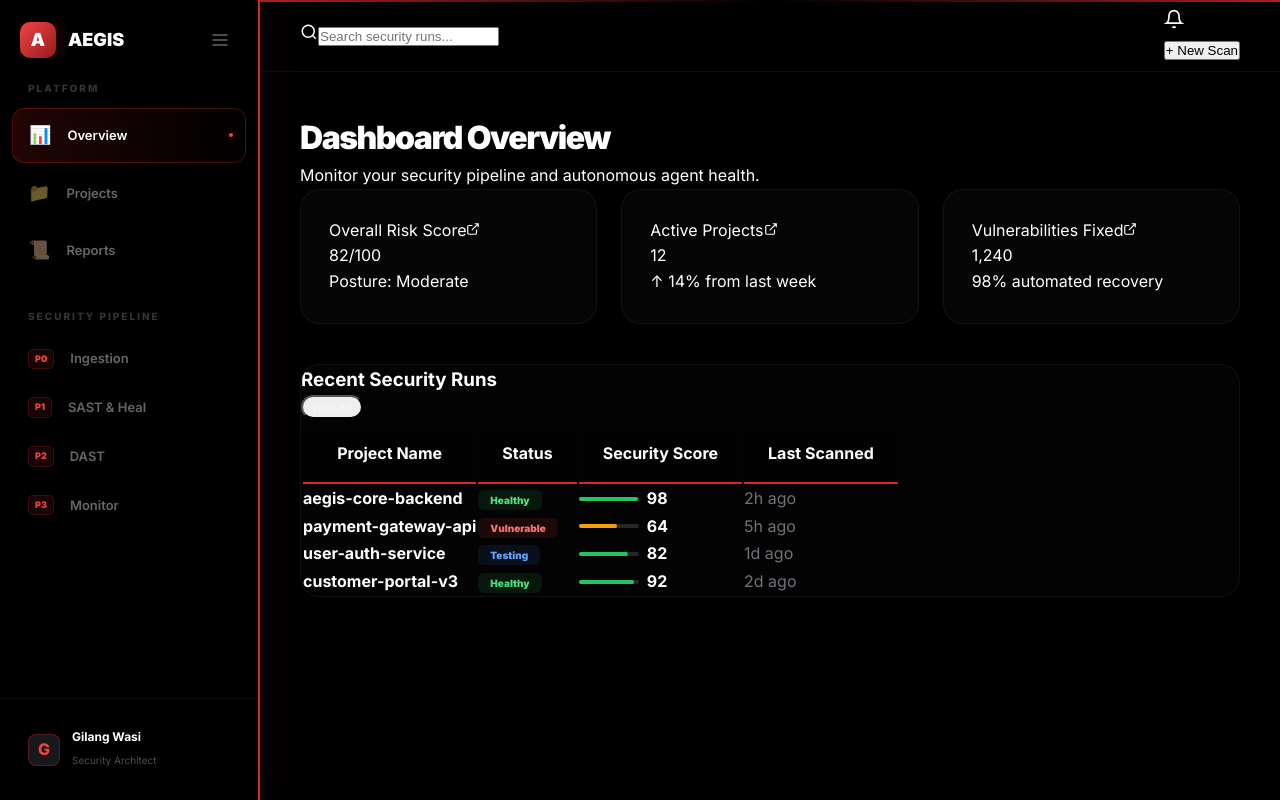
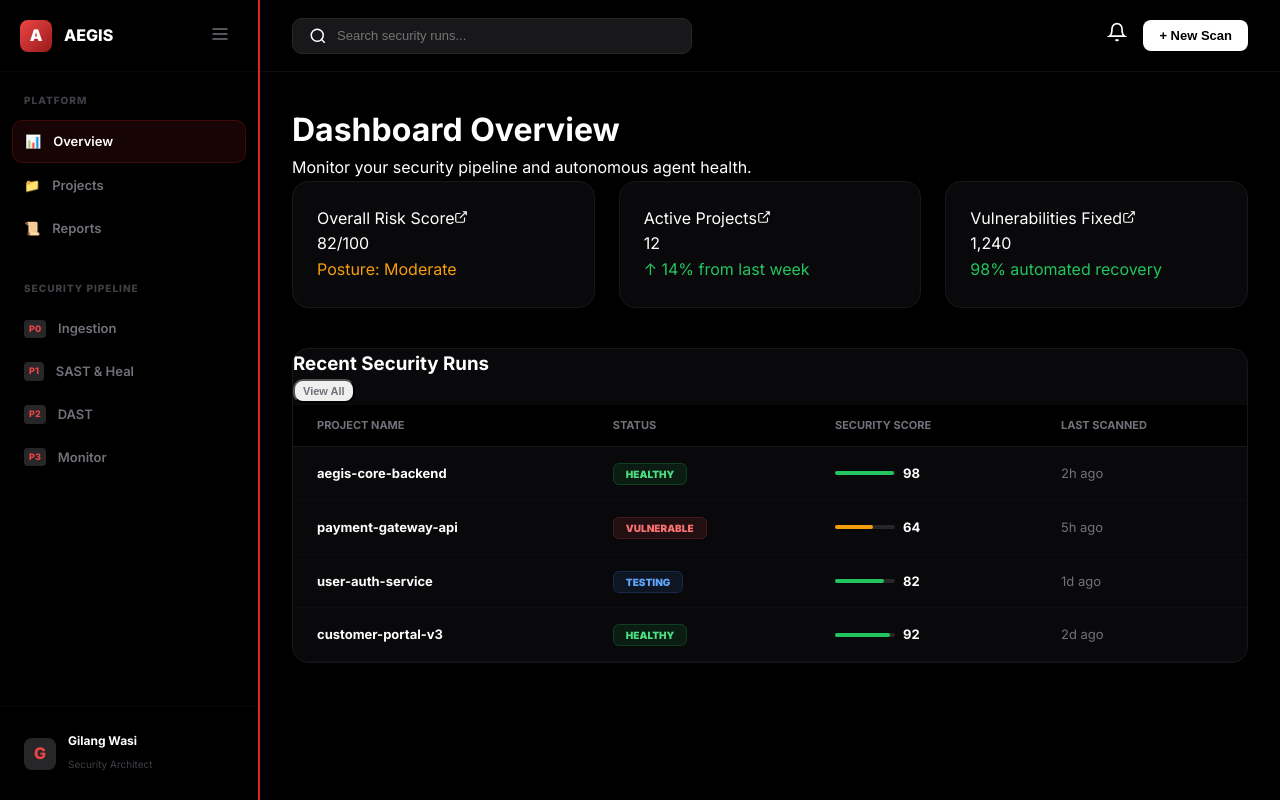
Before and after one commit to langss1/Aegisv2, a Next.js app in the folder aegis-teaser/: page /dashboard in a window 1280 px wide. Built offline with nearby package versions, Linux system fonts and the light colour scheme.

Commit message:
fix: stabilize dashboard layout and resolve overlapping UI elements

```diff
--- a/aegis-teaser/src/app/dashboard/dashboard.module.css
+++ b/aegis-teaser/src/app/dashboard/dashboard.module.css
@@ -5,37 +5,36 @@
   color: #fff;
   font-family: var(--font-inter), sans-serif;
   position: relative;
-  overflow: hidden;
+  width: 100%;
 }
 
-/* SideNav Base with Vertical Red Line */
+/* Sidebar Fixed with Red Line */
 .sideNav {
   width: 260px;
-  background: rgba(0, 0, 0, 0.95);
-  border-right: 2px solid #dc2626; /* The requested red line */
+  background: rgba(0, 0, 0, 0.98);
+  border-right: 2px solid #dc2626;
   display: flex;
   flex-direction: column;
   position: fixed;
   left: 0;
   top: 0;
   bottom: 0;
-  height: 100vh;
-  z-index: 100;
-  backdrop-filter: blur(40px);
-  transition: width 0.4s cubic-bezier(0.4, 0, 0.2, 1);
-  box-shadow: 10px 0 30px rgba(220, 38, 38, 0.05);
+  z-index: 1000;
+  transition: width 0.3s cubic-bezier(0.4, 0, 0.2, 1);
+  overflow: hidden;
 }
 
 .sideNav.collapsed {
-  width: 80px;
+  width: 72px;
 }
 
 .navHeader {
-  padding: 32px 20px;
+  height: 72px;
+  padding: 0 20px;
   display: flex;
   align-items: center;
   justify-content: space-between;
-  height: 80px;
+  border-bottom: 1px solid rgba(255, 255, 255, 0.03);
 }
 
 .brand {
@@ -44,130 +43,91 @@
   gap: 12px;
   text-decoration: none;
   color: white;
-  font-weight: 900;
-  font-size: 18px;
-  overflow: hidden;
+  font-weight: 800;
+  font-size: 16px;
+  white-space: nowrap;
 }
 
 .brandIcon {
-  width: 36px;
-  height: 36px;
+  width: 32px;
+  height: 32px;
   background: linear-gradient(135deg, #ef4444, #991b1b);
-  border-radius: 10px;
+  border-radius: 8px;
   display: flex;
   align-items: center;
   justify-content: center;
   font-weight: 900;
-  box-shadow: 0 0 20px rgba(220, 38, 38, 0.3);
   flex-shrink: 0;
 }
 
 .menuToggle {
   background: none;
   border: none;
-  color: rgba(255, 255, 255, 0.4);
+  color: #71717a;
   cursor: pointer;
   padding: 8px;
   border-radius: 8px;
   transition: all 0.2s ease;
-  display: flex;
-  align-items: center;
-  justify-content: center;
 }
 
 .menuToggle:hover {
   background: rgba(255, 255, 255, 0.05);
-  color: #ef4444;
+  color: white;
 }
 
 .navSections {
   flex: 1;
-  padding: 0 12px;
-  overflow-x: hidden;
+  padding: 20px 12px;
+  overflow-y: auto;
 }
 
-.navSection {
-  margin-bottom: 32px;
-}
+.navSection { margin-bottom: 32px; }
 
 .navSection label {
   display: block;
   font-size: 10px;
   font-weight: 800;
-  color: rgba(255, 255, 255, 0.2);
+  color: #3f3f46;
   text-transform: uppercase;
-  letter-spacing: 2px;
-  padding: 0 16px 12px;
+  letter-spacing: 1px;
+  padding: 0 12px 12px;
 }
 
 .navLink, .activeNavItem {
   display: flex;
   align-items: center;
-  gap: 16px;
-  padding: 12px 16px;
+  gap: 12px;
+  padding: 10px 12px;
   text-decoration: none;
   font-size: 13px;
   font-weight: 600;
-  border-radius: 12px;
-  transition: all 0.3s cubic-bezier(0.4, 0, 0.2, 1);
-  margin-bottom: 4px;
+  border-radius: 10px;
+  margin-bottom: 2px;
+  transition: all 0.2s ease;
   white-space: nowrap;
 }
 
-.collapsed .navLink, .collapsed .activeNavItem {
-  padding: 12px;
-  justify-content: center;
-}
-
-.navLink {
-  color: rgba(255, 255, 255, 0.4);
-}
-
-.navLink:hover {
-  color: white;
-  background: rgba(255, 255, 255, 0.03);
-}
+.navLink { color: #71717a; }
+.navLink:hover { color: white; background: rgba(255, 255, 255, 0.03); }
 
 .activeNavItem {
   color: white;
-  background: linear-gradient(90deg, rgba(220, 38, 38, 0.15), transparent);
-  border: 1px solid rgba(220, 38, 38, 0.3);
-  box-shadow: inset 0 0 15px rgba(220, 38, 38, 0.05);
-  position: relative;
+  background: rgba(220, 38, 38, 0.1);
+  border: 1px solid rgba(220, 38, 38, 0.2);
 }
-
-.activeNavItem::after {
-  content: '';
-  position: absolute;
-  right: 12px;
-  width: 4px;
-  height: 4px;
-  background: #ef4444;
-  border-radius: 50%;
-  box-shadow: 0 0 10px #ef4444;
-}
-
-.collapsed .activeNavItem::after {
-  right: 6px;
-  top: 6px;
-}
-
-.icon { font-size: 18px; flex-shrink: 0; }
 
 .phaseTag {
   font-size: 9px;
-  background: rgba(220, 38, 38, 0.1);
+  background: #27272a;
   color: #ef4444;
-  padding: 2px 6px;
-  border-radius: 5px;
-  font-weight: 900;
-  border: 1px solid rgba(220, 38, 38, 0.2);
-  flex-shrink: 0;
+  padding: 2px 5px;
+  border-radius: 4px;
+  font-weight: 800;
 }
 
 .navFooter {
-  padding: 20px;
-  border-top: 1px solid rgba(255, 255, 255, 0.05);
+  padding: 16px;
+  border-top: 1px solid rgba(255, 255, 255, 0.03);
 }
 
 .userBrief {
@@ -175,38 +135,36 @@
   align-items: center;
   gap: 12px;
   padding: 8px;
-  overflow: hidden;
 }
 
 .userAvatar {
   width: 32px;
   height: 32px;
-  background: #18181b;
+  background: #27272a;
   border-radius: 8px;
   display: flex;
   align-items: center;
   justify-content: center;
   font-weight: 800;
-  border: 1px solid rgba(220, 38, 38, 0.3);
   color: #ef4444;
   flex-shrink: 0;
 }
 
-.userMeta strong { display: block; font-size: 12px; white-space: nowrap; }
-.userMeta span { font-size: 10px; color: rgba(255, 255, 255, 0.3); white-space: nowrap; }
+.userMeta strong { display: block; font-size: 12px; }
+.userMeta span { font-size: 10px; color: #3f3f46; }
 
-/* ViewContainer Adjusted */
+/* View Area Fixes */
 .viewContainer {
   flex: 1;
   margin-left: 260px;
+  transition: margin-left 0.3s cubic-bezier(0.4, 0, 0.2, 1);
   display: flex;
   flex-direction: column;
-  transition: margin-left 0.4s cubic-bezier(0.4, 0, 0.2, 1);
-  min-height: 100vh;
+  min-width: 0; /* Important for flex child */
 }
 
 .viewContainer.expanded {
-  margin-left: 80px;
+  margin-left: 72px;
 }
 
 .topBar {
@@ -214,64 +172,101 @@
   display: flex;
   align-items: center;
   justify-content: space-between;
-  padding: 0 40px;
-  background: rgba(0, 0, 0, 0.4);
-  backdrop-filter: blur(24px);
+  padding: 0 32px;
+  background: rgba(0, 0, 0, 0.8);
+  backdrop-filter: blur(20px);
   position: sticky;
   top: 0;
-  z-index: 90;
+  z-index: 900;
   border-bottom: 1px solid rgba(255, 255, 255, 0.05);
 }
 
-.topBar::before {
-  content: '';
-  position: absolute;
-  top: 0;
-  left: 0;
-  right: 0;
-  height: 2px;
-  background: linear-gradient(90deg, #dc2626, transparent, #dc2626);
-  opacity: 0.8;
+.searchBox {
+  display: flex;
+  align-items: center;
+  gap: 10px;
+  background: #18181b;
+  border: 1px solid #27272a;
+  padding: 8px 16px;
+  border-radius: 10px;
+  width: 100%;
+  max-width: 400px;
 }
 
-/* ... existing dashboard styles ... */
-.mainContent {
-  padding: 40px;
+.searchBox input {
+  background: none;
+  border: none;
+  color: white;
+  font-size: 13px;
+  outline: none;
+  flex: 1;
 }
 
-.pageHeader h1 { font-size: 32px; font-weight: 900; letter-spacing: -1.5px; }
+.topActions {
+  display: flex;
+  align-items: center;
+  gap: 16px;
+}
+
+.primaryBtn {
+  background: white;
+  color: black;
+  border: none;
+  padding: 8px 16px;
+  border-radius: 8px;
+  font-size: 13px;
+  font-weight: 700;
+  cursor: pointer;
+}
+
+/* Main Content Layout */
+.mainContent {
+  padding: 32px;
+  width: 100%;
+  max-width: 1400px;
+  margin: 0 auto;
+}
 
 .statsRow {
   display: grid;
-  grid-template-columns: repeat(auto-fit, minmax(280px, 1fr));
+  grid-template-columns: repeat(auto-fit, minmax(300px, 1fr));
   gap: 24px;
   margin-bottom: 40px;
 }
 
 .card {
-  background: rgba(255, 255, 255, 0.02);
-  border: 1px solid rgba(255, 255, 255, 0.05);
-  border-radius: 20px;
-  padding: 28px;
-  transition: all 0.3s ease;
-}
-
-.card:hover {
-  border-color: rgba(220, 38, 38, 0.3);
-  transform: translateY(-4px);
+  background: #09090b;
+  border: 1px solid #18181b;
+  border-radius: 16px;
+  padding: 24px;
 }
 
 .tableCard {
-  background: rgba(255, 255, 255, 0.01);
-  border: 1px solid rgba(255, 255, 255, 0.05);
-  border-radius: 20px;
+  background: #09090b;
+  border: 1px solid #18181b;
+  border-radius: 16px;
   overflow: hidden;
 }
 
+.table {
+  width: 100%;
+  border-collapse: collapse;
+}
+
 .table th {
-  background: rgba(0, 0, 0, 0.2);
-  border-bottom: 2px solid #dc2626;
+  padding: 12px 24px;
+  background: #000;
+  color: #71717a;
+  font-size: 11px;
+  text-transform: uppercase;
+  text-align: left;
+  border-bottom: 1px solid #18181b;
+}
+
+.table td {
   padding: 16px 24px;
+  font-size: 13px;
+  border-bottom: 1px solid rgba(255, 255, 255, 0.02);
 }
 
 .statusPill {
@@ -279,8 +274,13 @@
   border-radius: 6px;
   font-size: 10px;
   font-weight: 900;
+  text-transform: uppercase;
 }
 
-.pillGreen { background: rgba(34, 197, 94, 0.1); color: #4ade80; }
-.pillRed { background: rgba(239, 68, 68, 0.1); color: #f87171; }
-.pillBlue { background: rgba(59, 130, 246, 0.1); color: #60a5fa; }
+.pillGreen { background: rgba(34, 197, 94, 0.1); color: #4ade80; border: 1px solid rgba(34, 197, 94, 0.2); }
+.pillRed { background: rgba(239, 68, 68, 0.1); color: #f87171; border: 1px solid rgba(239, 68, 68, 0.2); }
+.pillBlue { background: rgba(59, 130, 246, 0.1); color: #60a5fa; border: 1px solid rgba(59, 130, 246, 0.2); }
+
+.textGreen { color: #22c55e; }
+.textRed { color: #ef4444; }
+.textAmber { color: #f59e0b; }
```
